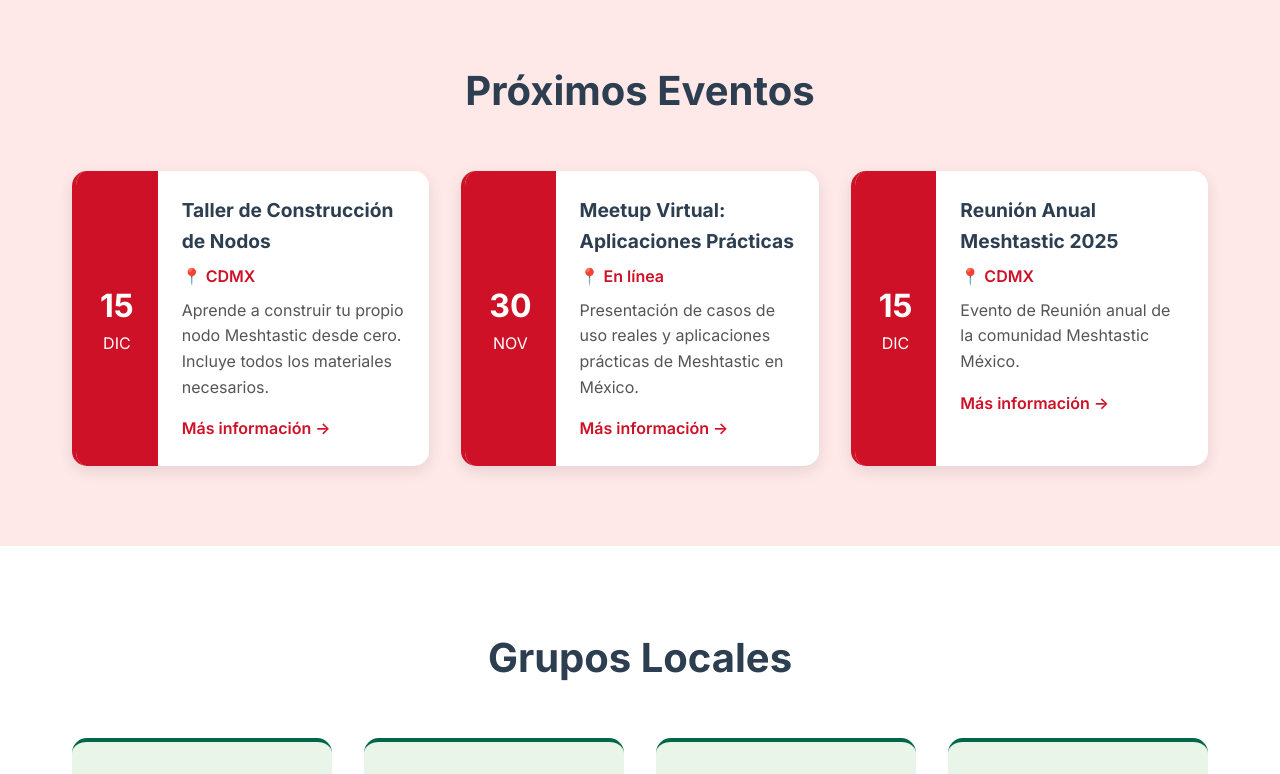
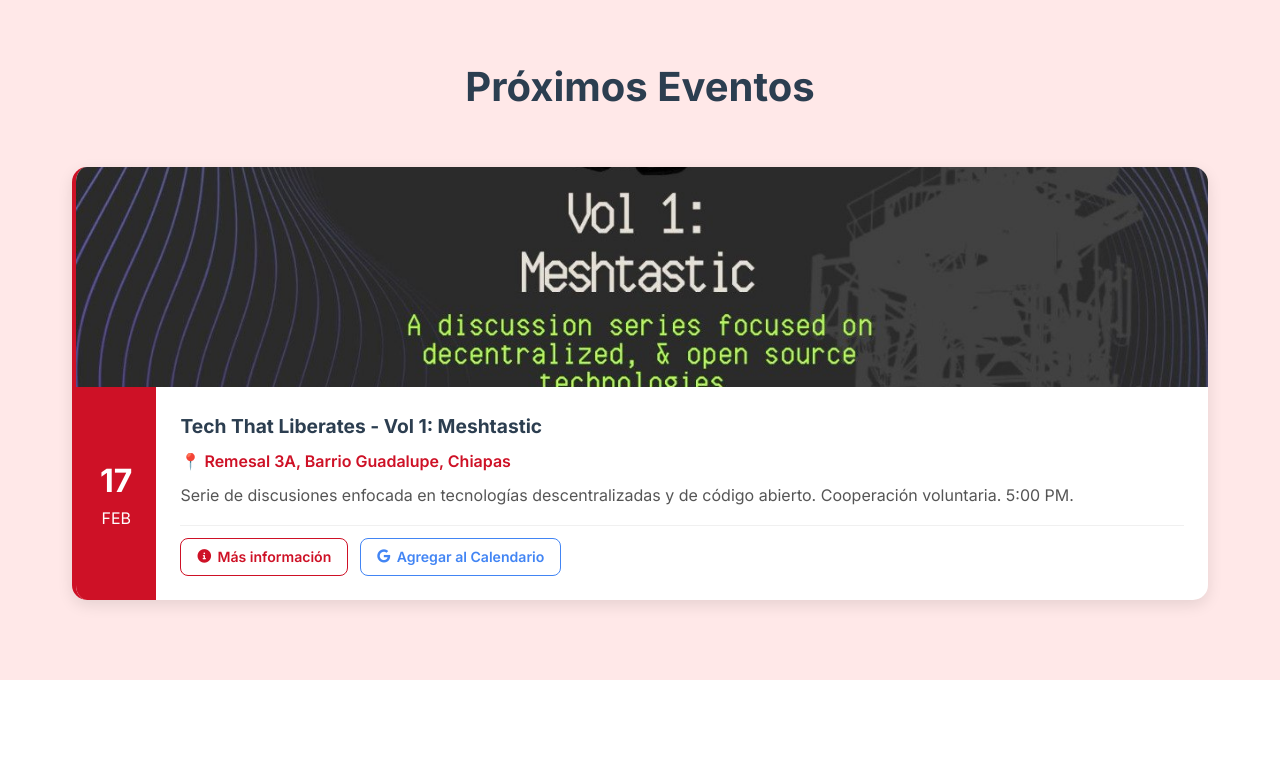
Before and after one commit to mastero101/meshtastic-mx, an Angular app: page /community in a window 1280 px wide. Shown: the part 1243-2017 px from the top of the page. Built offline with nearby package versions, Linux system fonts and the light colour scheme.

Commit message:
feat: implement new community page with sections for stats, channels, and events

```diff
--- a/src/app/pages/community/community.component.html
+++ b/src/app/pages/community/community.component.html
@@ -98,6 +98,10 @@
       <h2>Próximos Eventos</h2>
       <div class="events-grid">
         <div class="event-card" *ngFor="let event of events" (click)="openModal(event)">
+          <div class="event-image" *ngIf="event.image">
+            <img [src]="event.image" [alt]="event.title">
+          </div>
+          <div class="event-info">
             <div class="event-date">
               <span class="day">{{event.date.getDate()}}</span>
               <span class="month">{{getMonthName(event.date)}}</span>
@@ -108,7 +112,15 @@
               <p class="event-description">
                 {{event.description}}
               </p>
-            <a href="javascript:void(0)" class="event-link">Más información →</a>
+              <div class="event-actions">
+                <a href="javascript:void(0)" class="event-link">
+                  <i class="fas fa-info-circle"></i> Más información
+                </a>
+                <a [href]="getGoogleCalendarUrl(event)" target="_blank" rel="noopener" class="btn-calendar" (click)="$event.stopPropagation()" title="Agregar a Google Calendar">
+                  <i class="fab fa-google"></i> Agregar al Calendario
+                </a>
+              </div>
+            </div>
           </div>
         </div>
       </div>
@@ -125,6 +137,10 @@
                 <i class="fas fa-calendar"></i>
                 {{getFormattedDate(selectedEvent.date)}}
               </span>
+              <span class="event-time">
+                <i class="fas fa-clock"></i>
+                5:00 PM - 7:00 PM
+              </span>
               <span class="event-location">
                 <i class="fas fa-map-marker-alt"></i>
                 {{selectedEvent.location}}
@@ -134,11 +150,16 @@
 
           <div class="modal-body" *ngIf="selectedEvent">
             <div class="event-details" *ngIf="!showRegistrationForm && !registrationSuccess">
+              <div class="modal-event-image" *ngIf="selectedEvent.image">
+                <img [src]="selectedEvent.image" [alt]="selectedEvent.title">
+              </div>
               <h3>Detalles del Evento</h3>
               <p>{{selectedEvent.details}}</p>
 
               <div class="event-cta">
-                <button class="btn btn-primary" (click)="showRegistration()">Registrarse</button>
+                <a [href]="getGoogleCalendarUrl(selectedEvent)" target="_blank" rel="noopener" class="btn btn-calendar-modal">
+                  <i class="fab fa-google"></i> Agregar a Google Calendar
+                </a>
                 <button class="btn btn-secondary" (click)="closeModal()">Cerrar</button>
               </div>
             </div>
--- a/src/app/pages/community/community.component.scss
+++ b/src/app/pages/community/community.component.scss
@@ -114,13 +114,18 @@
 
 // Buttons
 .btn {
-  display: inline-block;
-  padding: 0.75rem 2rem;
-  border-radius: 50px;
+  display: inline-flex;
+  align-items: center;
+  justify-content: center;
+  gap: 0.5rem;
+  padding: 0.7rem 1.5rem;
+  border-radius: 8px;
   text-decoration: none;
   font-weight: 600;
+  font-size: 0.9rem;
   transition: all 0.3s ease;
   border: 2px solid transparent;
+  cursor: pointer;
 
   &.btn-primary {
     background: var(--mexican-green);
@@ -129,7 +134,19 @@
     &:hover {
       background: var(--dark-green);
       transform: translateY(-2px);
-      box-shadow: 0 10px 25px rgba(0, 108, 71, 0.3);
+      box-shadow: 0 6px 20px rgba(0, 108, 71, 0.35);
+    }
+  }
+
+  &.btn-secondary {
+    background: transparent;
+    color: #555;
+    border: 2px solid #ddd;
+
+    &:hover {
+      background: #f5f5f5;
+      border-color: #bbb;
+      transform: translateY(-1px);
     }
   }
 }
@@ -154,11 +171,40 @@
 
   .event-card {
     display: flex;
+    flex-direction: column;
     background: white;
     border-radius: 15px;
     overflow: hidden;
     box-shadow: 0 5px 15px rgba(0, 0, 0, 0.1);
     border-left: 4px solid var(--mexican-red);
+    cursor: pointer;
+    transition: transform 0.3s ease, box-shadow 0.3s ease;
+
+    &:hover {
+      transform: translateY(-5px);
+      box-shadow: 0 10px 30px rgba(0, 0, 0, 0.15);
+    }
+
+    .event-image {
+      width: 100%;
+      max-height: 220px;
+      overflow: hidden;
+
+      img {
+        width: 100%;
+        height: 100%;
+        object-fit: cover;
+        transition: transform 0.3s ease;
+      }
+
+      &:hover img {
+        transform: scale(1.03);
+      }
+    }
+
+    .event-info {
+      display: flex;
+    }
 
     .event-date {
       background: var(--mexican-red);
@@ -204,22 +250,115 @@
         margin-bottom: 1rem;
       }
 
+      .event-actions {
+        display: flex;
+        align-items: center;
+        gap: 0.75rem;
+        flex-wrap: wrap;
+        padding-top: 0.75rem;
+        border-top: 1px solid #f0f0f0;
+      }
+
       .event-link {
+        display: inline-flex;
+        align-items: center;
+        gap: 0.4rem;
         color: var(--mexican-red);
         text-decoration: none;
         font-weight: 600;
-        transition: color 0.3s ease;
+        font-size: 0.88rem;
+        padding: 0.45rem 1rem;
+        border-radius: 8px;
+        border: 1.5px solid var(--mexican-red);
+        transition: all 0.3s ease;
+        background: transparent;
+
+        i {
+          font-size: 0.85rem;
+        }
 
         &:hover {
-          color: var(--dark-red);
+          background: var(--mexican-red);
+          color: white;
+          transform: translateY(-1px);
+          box-shadow: 0 4px 12px rgba(206, 17, 38, 0.25);
+        }
+      }
+
+      .btn-calendar {
+        display: inline-flex;
+        align-items: center;
+        gap: 0.4rem;
+        color: #4285f4;
+        text-decoration: none;
+        font-weight: 600;
+        font-size: 0.88rem;
+        padding: 0.45rem 1rem;
+        border-radius: 8px;
+        border: 1.5px solid #4285f4;
+        transition: all 0.3s ease;
+        background: transparent;
+
+        i {
+          font-size: 0.85rem;
+        }
+
+        &:hover {
+          background: #4285f4;
+          color: white;
+          transform: translateY(-1px);
+          box-shadow: 0 4px 12px rgba(66, 133, 244, 0.25);
         }
       }
     }
   }
 }
 
+// Modal Event Image
+.modal-event-image {
+  width: 100%;
+  max-height: 350px;
+  overflow: hidden;
+  border-radius: 8px;
+  margin-bottom: 1.5rem;
+
+  img {
+    width: 100%;
+    height: auto;
+    object-fit: contain;
+    border-radius: 8px;
+  }
+}
+
+// Google Calendar Button in Modal
+.btn-calendar-modal {
+  display: inline-flex !important;
+  align-items: center;
+  gap: 0.5rem;
+  background: #4285f4 !important;
+  color: white !important;
+  text-decoration: none;
+  border: 2px solid #4285f4 !important;
+  font-weight: 600;
+  font-size: 0.9rem;
+  padding: 0.7rem 1.5rem;
+  border-radius: 8px;
+
+  i {
+    font-size: 1rem;
+  }
+
+  &:hover {
+    background: #3367d6 !important;
+    border-color: #3367d6 !important;
+    transform: translateY(-2px);
+    box-shadow: 0 6px 20px rgba(66, 133, 244, 0.35);
+  }
+}
+
 // Form Styles
-.registration-form, .success-message {
+.registration-form,
+.success-message {
   h3 {
     color: var(--gray-dark);
     margin-top: 0;
@@ -246,7 +385,9 @@
       font-size: 0.95rem;
     }
 
-    input, textarea, select {
+    input,
+    textarea,
+    select {
       width: 100%;
       padding: 0.75rem 1rem;
       border: 2px solid #e2e8f0;
@@ -289,7 +430,8 @@
         background: #ffffff;
         color: #1e293b;
 
-        &:hover, &:focus {
+        &:hover,
+        &:focus {
           background-color: #3b82f6;
           color: white;
         }
@@ -328,7 +470,10 @@
     }
 
     &.error {
-      input, textarea, select {
+
+      input,
+      textarea,
+      select {
         border-color: #ef4444;
         background-color: #fef2f2;
 
@@ -494,6 +639,7 @@
     opacity: 0;
     transform: translateY(20px);
   }
+
   to {
     opacity: 1;
     transform: translateY(0);
@@ -650,11 +796,17 @@
   }
 
   .event-card {
-    flex-direction: column;
+    .event-info {
+      flex-direction: column;
+    }
 
     .event-date {
       min-width: auto;
       padding: 1rem;
+    }
+
+    .event-image {
+      max-height: 300px;
     }
   }
 
--- a/src/app/pages/community/community.component.ts
+++ b/src/app/pages/community/community.component.ts
@@ -5,6 +5,7 @@ import { FormsModule } from '@angular/forms';
 interface Event {
   title: string;
   date: Date;
+  endDate: Date;
   location: string;
   description: string;
   details: string;
@@ -83,26 +84,13 @@ export class CommunityComponent {
 
   events: Event[] = [
     {
-      title: 'Taller de Construcción de Nodos',
-      date: new Date(2025, 11, 15), // December is 11 (0-based)
-      location: 'CDMX',
-      description: 'Aprende a construir tu propio nodo Meshtastic desde cero. Incluye todos los materiales necesarios.',
-      details: 'Este taller está diseñado para principiantes que deseen adentrarse en el mundo de las redes Mesh. Cubriremos desde los conceptos básicos hasta la configuración avanzada. No se requiere experiencia previa. Incluye kit de inicio con placa, antena y componentes necesarios.',
-      image: 'assets/images/workshop.jpg'
-    },
-    {
-      title: 'Meetup Virtual: Aplicaciones Prácticas',
-      date: new Date(2025, 10, 30), // November 30
-      location: 'En línea',
-      description: 'Presentación de casos de uso reales y aplicaciones prácticas de Meshtastic en México.',
-      details: 'Sesión virtual donde miembros de la comunidad compartirán sus experiencias implementando redes Meshtastic en diferentes contextos. Incluye sesión de preguntas y respuestas. Se enviará enlace de Zoom a los registrados.'
-    },
-    {
-      title: 'Reunión Anual Meshtastic 2025',
-      date: new Date(2025, 11, 15), // December 15
-      location: 'CDMX',
-      description: 'Evento de Reunión anual de la comunidad Meshtastic México.',
-      details: 'Únete a nosotros en nuestro evento más importante del año. Tendremos charlas técnicas, talleres prácticos, demostraciones en vivo y la oportunidad de conocer a otros entusiastas de las redes Mesh en México. Incluye comida y bebidas. Cupo limitado.'
+      title: 'Tech That Liberates - Vol 1: Meshtastic',
+      date: new Date(2026, 1, 17, 17, 0), // February 17, 2026 at 5:00 PM
+      endDate: new Date(2026, 1, 17, 19, 0), // February 17, 2026 at 7:00 PM
+      location: 'Remesal 3A, Barrio Guadalupe, Chiapas',
+      description: 'Serie de discusiones enfocada en tecnologías descentralizadas y de código abierto. Cooperación voluntaria. 5:00 PM.',
+      details: 'En las últimas semanas, hemos conseguido atraer a otras personas dispuestas a ayudar y colaborar en el crecimiento de Meshtastic en Chiapas. Ahora tenemos una reunión para presentar Meshtastic a nuevas personas interesadas. Se trata de compartir nuestros avances hasta ahora y animar a más personas a que ayuden a hacer crecer los grupos locales de malla. ¡Estamos muy emocionados por los próximos pasos! Cooperación voluntaria.',
+      image: 'images/events/tech-that-liberates.jpg'
     }
   ];
 
@@ -162,9 +150,9 @@ export class CommunityComponent {
     this.formErrors = {
       name: !this.registrationForm.name ? 'El nombre es requerido' : '',
       email: !this.registrationForm.email ? 'El correo electrónico es requerido' :
-            !/^[^\s@]+@[^\s@]+\.[^\s@]+$/.test(this.registrationForm.email) ? 'Ingresa un correo válido' : '',
+        !/^[^\s@]+@[^\s@]+\.[^\s@]+$/.test(this.registrationForm.email) ? 'Ingresa un correo válido' : '',
       phone: !this.registrationForm.phone ? 'El teléfono es requerido' :
-            !/^[0-9\-\+\(\)\s]{10,15}$/.test(this.registrationForm.phone) ? 'Ingresa un teléfono válido' : '',
+        !/^[0-9\-\+\(\)\s]{10,15}$/.test(this.registrationForm.phone) ? 'Ingresa un teléfono válido' : '',
       city: !this.registrationForm.city ? 'La ciudad es requerida' : '',
       meshPlate: !this.registrationForm.meshPlate ? 'La placa Meshtastic es requerida' : ''
     };
@@ -225,4 +213,21 @@ export class CommunityComponent {
   getMonthName(date: Date): string {
     return date.toLocaleDateString('es-MX', { month: 'short' });
   }
+
+  getGoogleCalendarUrl(event: Event): string {
+    const formatDate = (d: Date): string => {
+      return d.toISOString().replace(/[-:]/g, '').replace(/\.\d{3}/, '');
+    };
+
+    const params = new URLSearchParams({
+      action: 'TEMPLATE',
+      text: event.title,
+      dates: `${formatDate(event.date)}/${formatDate(event.endDate)}`,
+      location: event.location,
+      details: event.details,
+      ctz: 'America/Mexico_City'
+    });
+
+    return `https://calendar.google.com/calendar/render?${params.toString()}`;
+  }
 }
```
Also changed, not shown: public/images/events/tech-that-liberates.jpg (added). Lines whose indentation alone changed are shown as unchanged.
